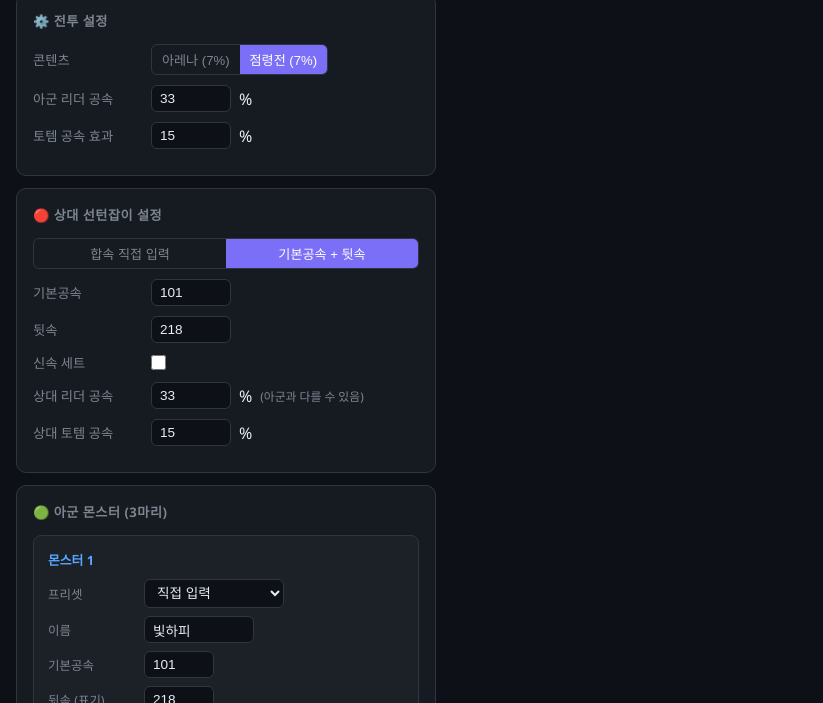
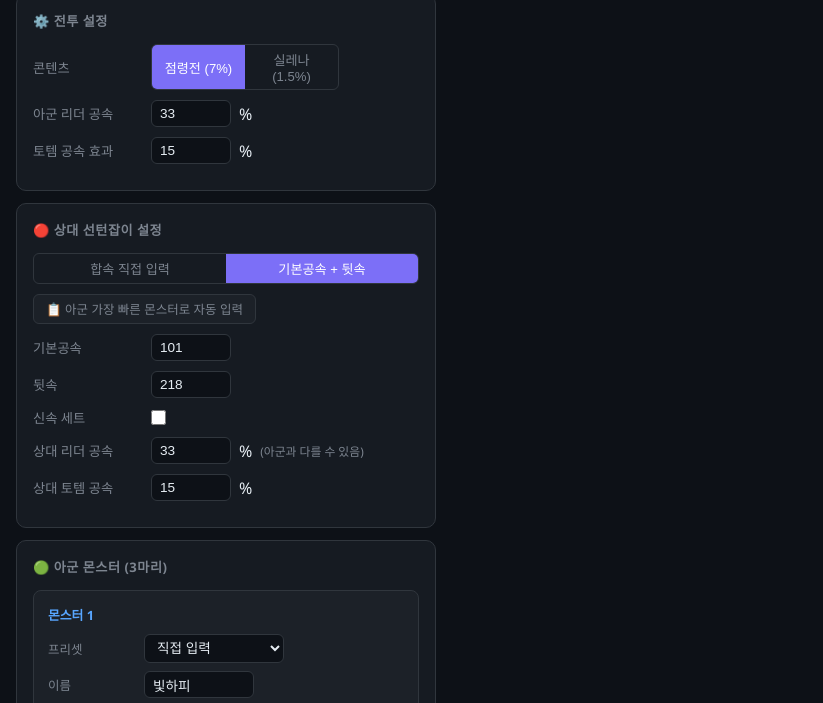
Before and after one commit to June-H/sw-speed-calc, a website: page index.html in a window 1280 px wide. Shown: the part 89-792 px from the top of the page, without its empty margins (0-823 px from the left). Drawn offline with Linux system fonts and the light colour scheme.

Commit message:
Fix mode toggle to 점령전/실레나, add copy-fastest-ally button

```diff
--- a/index.html
+++ b/index.html
@@ -113,8 +113,8 @@ tr:last-child td { border-bottom: none; }
     <div class="row">
       <span class="lbl">콘텐츠</span>
       <div class="seg">
-        <button id="btn-arena" onclick="setMode('arena')">아레나 (7%)</button>
         <button class="on" id="btn-siege" onclick="setMode('siege')">점령전 (7%)</button>
+        <button id="btn-arena" onclick="setMode('arena')">실레나 (1.5%)</button>
       </div>
     </div>
     <div class="row">
@@ -135,6 +135,11 @@ tr:last-child td { border-bottom: none; }
         <button id="btn-ed" onclick="setEMode('direct')">합속 직접 입력</button>
         <button class="on" id="btn-ec" onclick="setEMode('calc')">기본공속 + 뒷속</button>
       </div>
+    </div>
+    <div class="row">
+      <button onclick="copyFastestAlly()" style="background:var(--card2);border:1px solid var(--border);color:var(--sub);border-radius:6px;padding:5px 12px;font-size:0.78rem;cursor:pointer;transition:all .2s;" onmouseover="this.style.borderColor='var(--accent)';this.style.color='var(--text)'" onmouseout="this.style.borderColor='var(--border)';this.style.color='var(--sub)'">
+        📋 아군 가장 빠른 몬스터로 자동 입력
+      </button>
     </div>
     <div id="e-direct" class="hidden">
       <div class="row">
@@ -215,8 +220,30 @@ const PRESETS = {
 
 function setMode(m) {
   mode = m;
+  // siege = 점령전(7%), arena = 실레나(1.5%)
+  document.getElementById('btn-siege').classList.toggle('on', m === 'siege');
   document.getElementById('btn-arena').classList.toggle('on', m === 'arena');
-  document.getElementById('btn-siege').classList.toggle('on', m === 'siege');
+}
+
+function copyFastestAlly() {
+  const ldr = +document.getElementById('leader').value || 0;
+  const tot = +document.getElementById('totem').value || 0;
+  const allies = [0,1,2].map(i => {
+    const base  = +document.getElementById(`bs-${i}`).value || 0;
+    const rune  = +document.getElementById(`rn-${i}`).value || 0;
+    const swift = document.getElementById(`sw-${i}`).checked;
+    return { base, rune, swift, speed: calcSpeed(base, rune, swift, ldr, tot) };
+  });
+  const fastest = allies.reduce((a,b) => a.speed >= b.speed ? a : b);
+
+  // 기본공속+뒷속 탭으로 전환 후 값 채우기
+  setEMode('calc');
+  document.getElementById('e-base').value  = fastest.base;
+  document.getElementById('e-rune').value  = fastest.rune;
+  document.getElementById('e-swift').checked = fastest.swift;
+  // 상대 리더/토템도 아군과 동일하게
+  document.getElementById('e-leader').value = ldr;
+  document.getElementById('e-totem').value  = tot;
 }
 function setEMode(m) {
   eMode = m;
```
